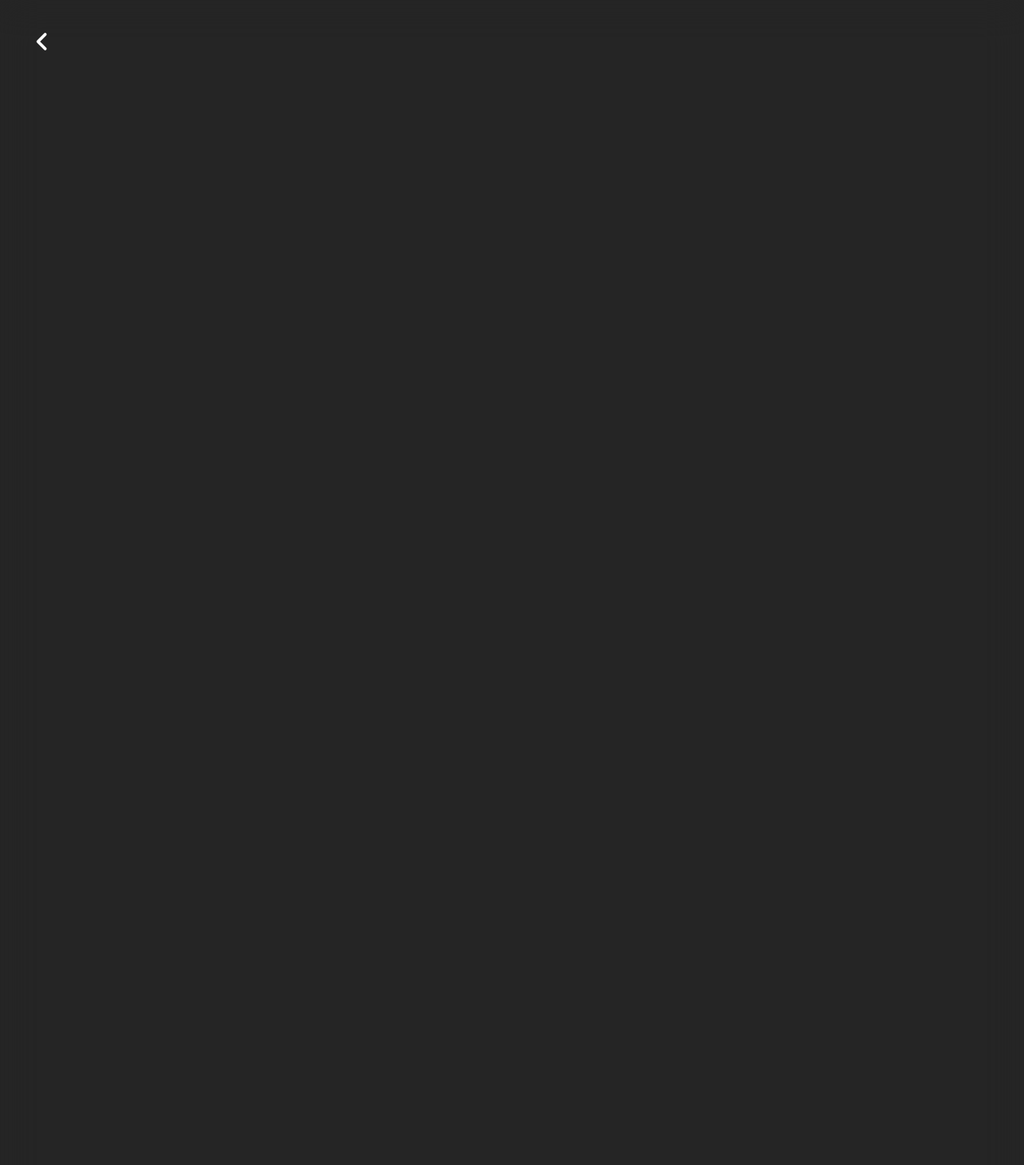
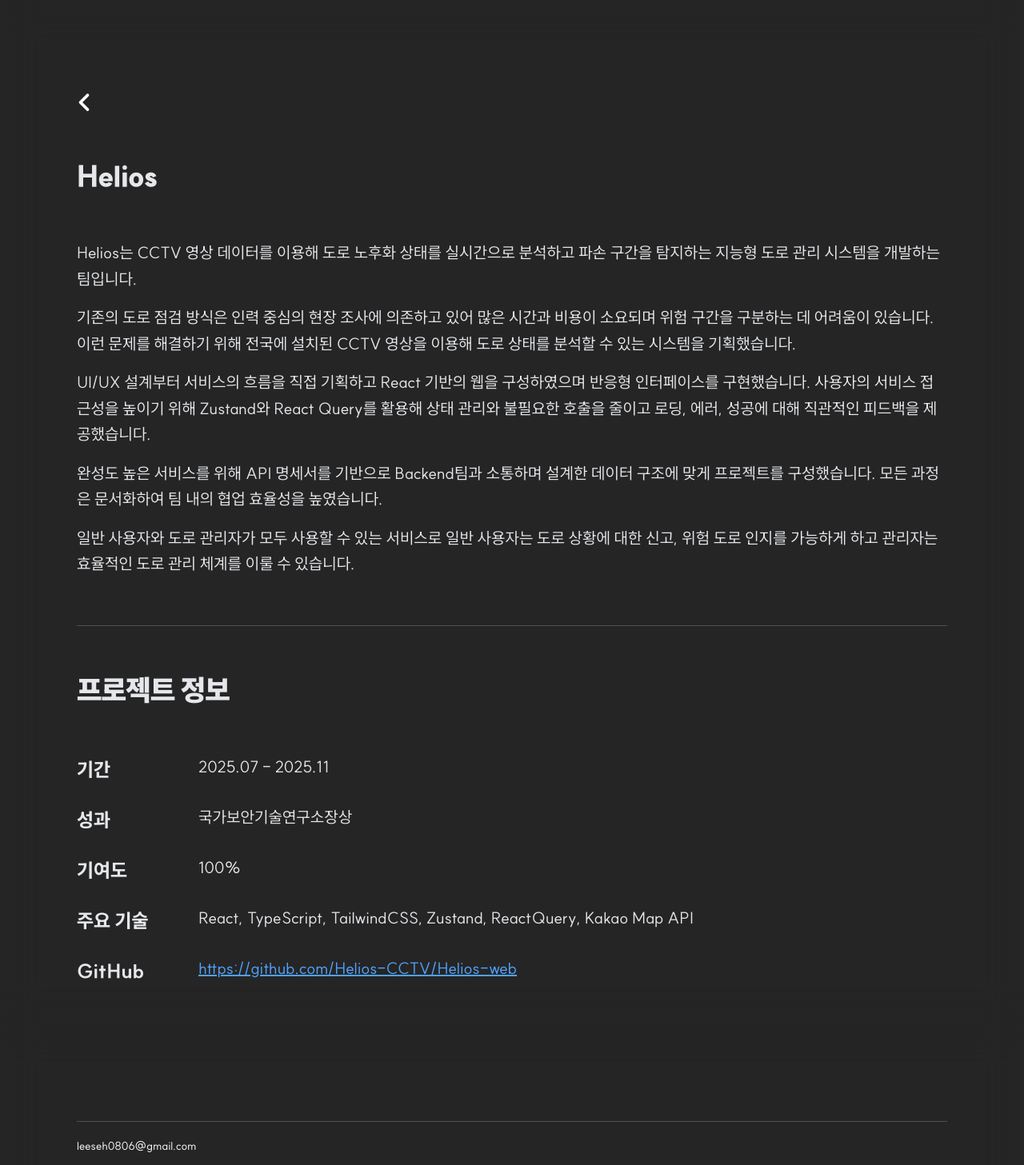
Before and after one commit to lee0806/lifeIsEgg, a Next.js app in the folder life-is-egg/: page /helios in a window 1280 px wide. Shown: the top 1457 px of the page at 80% size. Built offline with nearby package versions, Linux system fonts and the light colour scheme.

Commit message:
helios 프로젝트 설명 종료

```diff
--- a/life-is-egg/src/app/helios/page.tsx
+++ b/life-is-egg/src/app/helios/page.tsx
@@ -2,19 +2,22 @@
 
 import React from "react";
 import { useRouter } from "next/navigation";
+import Footer from "@/components/ui/Footer";
 
 export default function Helios() {
   const router = useRouter();
   return (
     <>
-      <div className="relative z-[60] w-full h-full min-h-600 flex flex-col items-center justify-center bg-white/5 backdrop-blur-xl px-6 py-12 md:px-12 lg:px-24 pt-50">
-        <div className="max-w-6xl w-full space-y-8">
+      <div className="relative z-[60] w-full h-full flex flex-col gap-15 items-center justify-center bg-white/5 backdrop-blur-xl px-6 py-12 md:px-12 lg:px-24 pt-50">
+        <section className="text-left space-y-6 w-full max-w-6xl mx-auto">
+          {/* <section className="max-w-6xl w-full"></section> */}
+
           <button
             onClick={() => router.back()}
-            className="pointer-events-auto absolute top-6 left-6 z-[70] flex items-center justify-center w-14 h-14 bg-transparent hover:bg-transparent transition"
+            className="cursor-pointer z-70 absolute flex top-25 items-center justify-left w-14 h-14 bg-transparent hover:bg-transparent transition"
             aria-label="뒤로가기"
           >
-            <svg width="36" height="36" viewBox="0 0 24 24" fill="none">
+            <svg width="36" height="36" viewBox="6 0 24 24" fill="none">
               <path
                 d="M15 6L9 12L15 18"
                 stroke="#FFFFFF"
@@ -24,8 +27,102 @@ export default function Helios() {
               />
             </svg>
           </button>
-        </div>
+
+          <h2 className="text-4xl font-[900] text-gray-200 tracking-tight">
+            Helios
+          </h2>
+        </section>
+
+        {/* 상단 소개 영역 */}
+        <section className="space-y-4 text-left w-full max-w-6xl">
+          <p className="text-lg md:text-xl leading-relaxed text-gray-200">
+            Helios는 CCTV 영상 데이터를 이용해 도로 노후화 상태를 실시간으로
+            분석하고 파손 구간을 탐지하는 지능형 도로 관리 시스템을 개발하는
+            팀입니다.
+          </p>
+          <p className="text-lg md:text-xl leading-relaxed text-gray-200">
+            기존의 도로 점검 방식은 인력 중심의 현장 조사에 의존하고 있어 많은
+            시간과 비용이 소요되며 위험 구간을 구분하는 데 어려움이 있습니다.
+            이런 문제를 해결하기 위해 전국에 설치된 CCTV 영상을 이용해 도로
+            상태를 분석할 수 있는 시스템을 기획했습니다.
+          </p>
+          <p className="text-lg md:text-xl leading-relaxed text-gray-200">
+            UI/UX 설계부터 서비스의 흐름을 직접 기획하고 React 기반의 웹을
+            구성하였으며 반응형 인터페이스를 구현했습니다. 사용자의 서비스
+            접근성을 높이기 위해 Zustand와 React Query를 활용해 상태 관리와
+            불필요한 호출을 줄이고 로딩, 에러, 성공에 대해 직관적인 피드백을
+            제공했습니다.
+          </p>
+          <p className="text-lg md:text-xl leading-relaxed text-gray-200">
+            완성도 높은 서비스를 위해 API 명세서를 기반으로 Backend팀과 소통하며
+            설계한 데이터 구조에 맞게 프로젝트를 구성했습니다. 모든 과정은
+            문서화하여 팀 내의 협업 효율성을 높였습니다.
+          </p>
+          <p className="text-lg md:text-xl leading-relaxed text-gray-200">
+            일반 사용자와 도로 관리자가 모두 사용할 수 있는 서비스로 일반
+            사용자는 도로 상황에 대한 신고, 위험 도로 인지를 가능하게 하고
+            관리자는 효율적인 도로 관리 체계를 이룰 수 있습니다.
+          </p>
+        </section>
+
+        <div className="w-full max-w-6xl h-px bg-white/20" />
+
+        <section className="text-left w-full max-w-6xl">
+          <h2 className="text-4xl font-[900] text-gray-200 tracking-tight mb-15">
+            프로젝트 정보
+          </h2>
+
+          <div className="grid grid-cols-1 md:grid-cols-[120px_1fr] gap-y-4 md:gap-y-6 md:gap-x-8 items-start">
+            {/* 기간 */}
+            <div className="text-lg md:text-2xl leading-relaxed text-gray-200 font-[800]">
+              기간
+            </div>
+            <div className="text-lg md:text-xl leading-relaxed text-gray-200">
+              2025.07 - 2025.11
+            </div>
+
+            {/* 성과 */}
+            <div className="text-lg md:text-2xl leading-relaxed text-gray-200 font-[800]">
+              성과
+            </div>
+            <div className="text-lg md:text-xl leading-relaxed text-gray-200">
+              국가보안기술연구소장상
+            </div>
+
+            {/* 기여도 */}
+            <div className="text-lg md:text-2xl leading-relaxed text-gray-200 font-[800]">
+              기여도
+            </div>
+            <div className="text-lg md:text-xl leading-relaxed text-gray-200">
+              100%
+            </div>
+
+            {/* 주요 기술 */}
+            <div className="text-lg md:text-2xl leading-relaxed text-gray-200 font-[800]">
+              주요 기술
+            </div>
+            <div className="text-lg md:text-xl leading-relaxed text-gray-200">
+              React, TypeScript, TailwindCSS, Zustand, ReactQuery, Kakao Map API
+            </div>
+
+            {/* GitHub */}
+            <div className="text-lg md:text-2xl leading-relaxed text-gray-200 font-[800]">
+              GitHub
+            </div>
+            <div className="text-lg md:text-xl leading-relaxed text-gray-200">
+              <a
+                href="https://github.com/Helios-CCTV/Helios-web"
+                target="_blank"
+                className="text-blue-400 underline"
+              >
+                https://github.com/Helios-CCTV/Helios-web
+              </a>
+            </div>
+          </div>
+        </section>
       </div>
+
+      <Footer />
     </>
   );
 }
--- a/life-is-egg/src/components/ui/About.tsx
+++ b/life-is-egg/src/components/ui/About.tsx
@@ -41,9 +41,9 @@ function RocketModel() {
 
 export default function About() {
   return (
-    <div className="relative z-[60] w-full h-full flex flex-col items-center justify-center bg-white/5 backdrop-blur-xl px-6 py-12 md:px-12 lg:px-24 pt-50">
+    <div className="relative z-[60] w-full h-full flex flex-col items-center justify-center bg-white/5 backdrop-blur-xl px-6 py-12 md:px-12 lg:px-24 pt-30">
       {/* 3D Moon on the right side */}
-      <div className="pointer-events-none absolute top-45 right-[5%] w-[150px] h-[150px] opacity-80">
+      <div className="pointer-events-none absolute top-[7.5%] right-[5%] w-[150px] h-[150px] opacity-80">
         <Canvas camera={{ position: [0, 0, 6], fov: 45 }}>
           <ambientLight intensity={0.6} />
           <directionalLight position={[2, 3, 4]} intensity={1.1} />
--- a/life-is-egg/src/components/ui/Career.tsx
+++ b/life-is-egg/src/components/ui/Career.tsx
@@ -53,7 +53,7 @@ const typeBadge: Record<string, string> = {
 
 export default function Career() {
   return (
-    <section className="relative z-[60] w-full h-full flex flex-col items-center justify-center bg-white/5 backdrop-blur-xl px-6 py-12 md:px-12 lg:px-24 pt-50">
+    <section className="relative z-[60] w-full h-full flex flex-col items-center justify-center bg-white/5 backdrop-blur-xl px-6 py-12 md:px-12 lg:px-24 pt-30">
       {/* 섹션 헤더 */}
       <header className="text-left space-y-6 w-full max-w-6xl mx-auto">
         <h2 className="text-6xl font-black text-gray-200 mb-4 tracking-tight">
--- a/life-is-egg/src/components/ui/Footer.tsx
+++ b/life-is-egg/src/components/ui/Footer.tsx
@@ -2,7 +2,7 @@ import React from "react";
 
 export default function Footer() {
   return (
-    <div className="relative z-[60] w-full h-full flex flex-col items-center justify-center bg-white/5 backdrop-blur-xl px-6 py-12 md:px-12 lg:px-24 pt-50">
+    <div className="relative z-[60] w-full h-full flex flex-col items-center justify-center bg-white/5 backdrop-blur-xl px-6 py-12 md:px-12 lg:px-24 pt-30">
       <div className="max-w-6xl w-full">
         <div className="w-full h-px bg-white/20" />
         <section className="text-left w-full py-5 text-sm text-white flex flex-col gap-3">
--- a/life-is-egg/src/components/ui/Projects.tsx
+++ b/life-is-egg/src/components/ui/Projects.tsx
@@ -77,7 +77,7 @@ export default function Projects() {
   ];
 
   return (
-    <div className="relative z-[60] w-full h-full flex flex-col items-center justify-center bg-white/5 backdrop-blur-xl px-6 py-12 md:px-12 lg:px-24 pt-50">
+    <div className="relative z-[60] w-full h-full flex flex-col items-center justify-center bg-white/5 backdrop-blur-xl px-6 py-12 md:px-12 lg:px-24 pt-30">
       {/* Header */}
       <div className="relative text-left max-w-6xl w-full mb-12 flex items-start justify-between gap-8">
         <div>
@@ -136,8 +136,6 @@ export default function Projects() {
                 <div className="flex items-center justify-between">
                   <a
                     href={project.liveUrl}
-                    target="_blank"
-                    rel="noopener noreferrer"
                     className="flex items-center space-x-2 text-white/80 hover:text-white transition-colors text-sm font-medium"
                   >
                     <span>바로가기</span>
--- a/life-is-egg/src/components/ui/Title.tsx
+++ b/life-is-egg/src/components/ui/Title.tsx
@@ -15,7 +15,7 @@ export default function Title({ fadeProgress }: TitleProps) {
           <h1 className="text-8xl md:text-12xl font-[800] tracking-tight text-white drop-shadow-[0_0_15px_rgba(255,255,255,0.3)] animate-fadein-slow">
             Starlit
           </h1>
-          <h1 className="text-7xl md:text-8xl font-[900] tracking-widest text-white/90 mt-2 animate-fadein-slower">
+          <h1 className="text-7xl md:text-8xl font-[900] tracking-tight text-white/90 mt-2 animate-fadein-slower">
             Portfolio
           </h1>
         </div>
```
